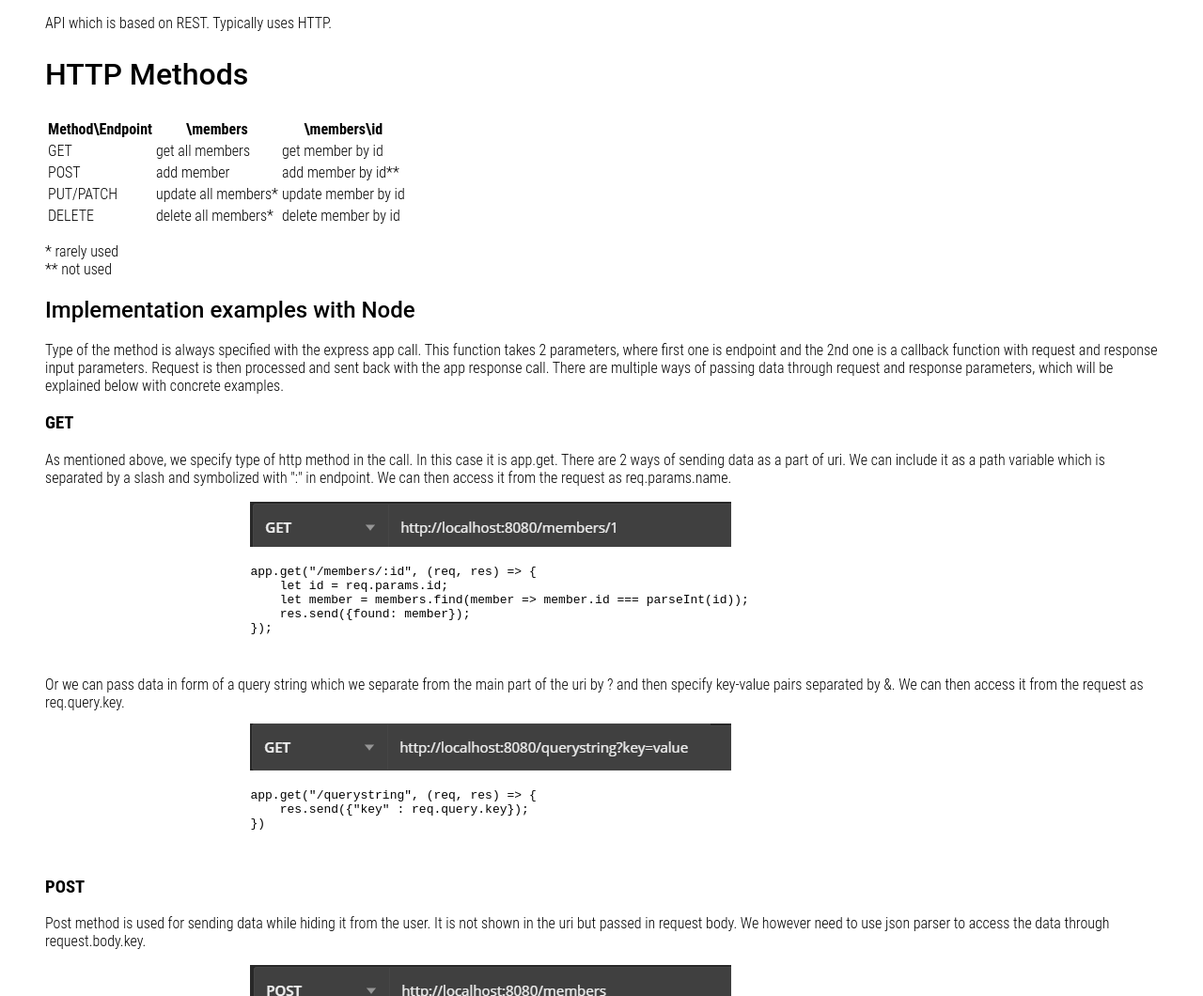
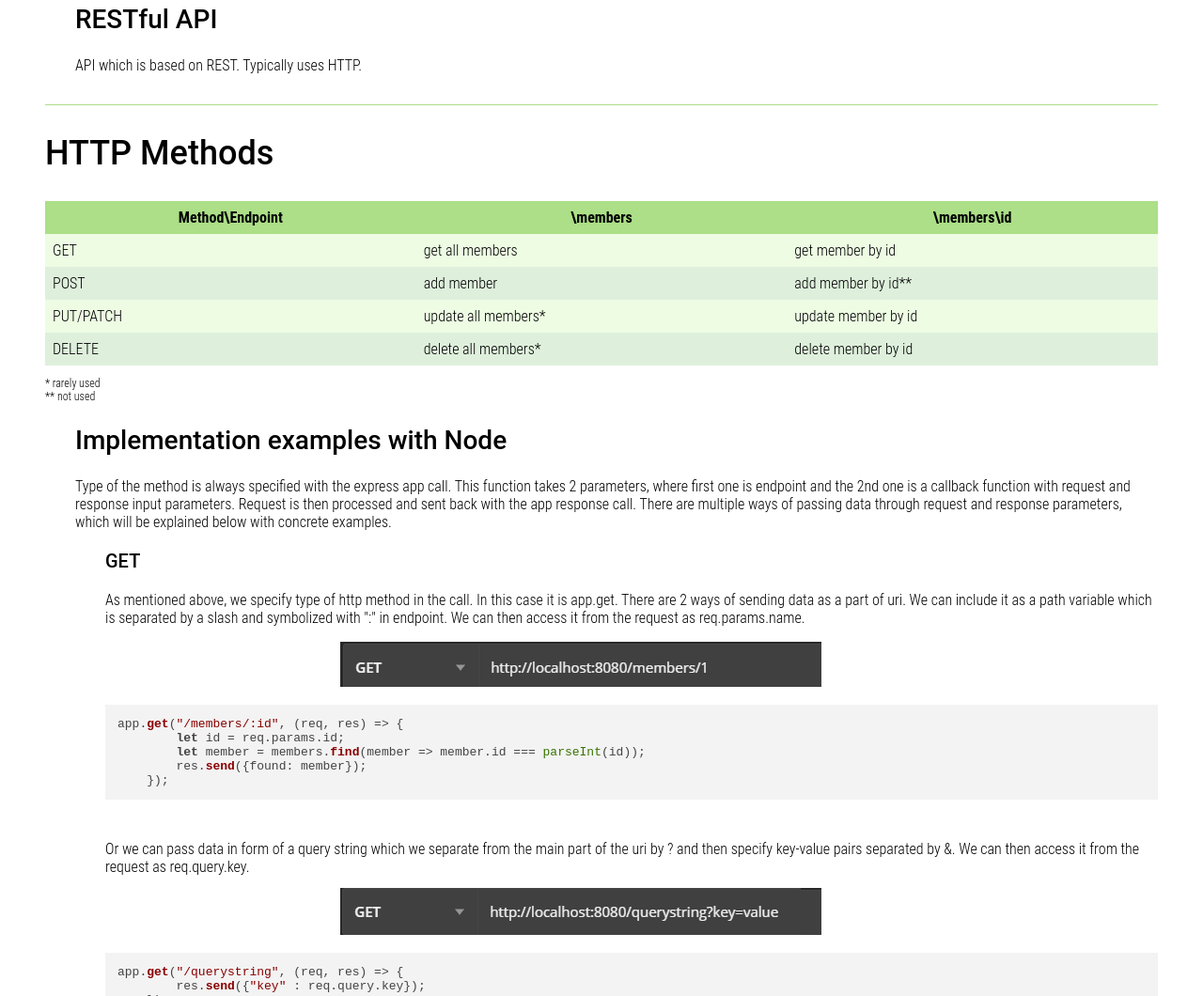
Before and after one commit to mana998/NodeJs_Dat19i_Elective_2021, a website: page 6._Mandatory_Assignment/public/http.html in a window 1280 px wide. Shown: the part 940-2000 px from the top of the page at 94% size. Drawn offline with nearby package versions, Linux system fonts and the light colour scheme.

Commit message:
Added more css

```diff
--- a/6._Mandatory_Assignment/public/css/styles.css
+++ b/6._Mandatory_Assignment/public/css/styles.css
@@ -6,6 +6,8 @@
 html, body {
     margin: 0;
     padding: 0;
+    height: 100%;
+    display: inline-block;
 }
 
 /*Menu*/
@@ -68,34 +70,46 @@ footer {
     text-align: center;
     height: 4em;
     line-height: 4em;
+    margin-top: -4em;
 }
-
 
 /*General*/
 main {
     margin: 1em;
-    padding: 4em 2em 1em;
+    padding: 4em 2em 6em;
     font-family: 'Roboto Condensed';
     font-weight: 300;
-    height: 100%;
+}
+.content {
+    display: inline-block;
+    min-height: 100%;
+    max-width: 100%;
 }
 
 h1 {
     font-family: 'Roboto';
     font-weight: 550;
-    font-size: 2em;
+    font-size: 2.25em;
 }
 
 h2 {
     font-family: 'Roboto';
     font-weight: 500;
+    font-size: 1.75em;
+}
+
+h3 {
+    font-family: 'Roboto';
+    font-weight: 450;
+    font-size: 1.25em;
 }
 
 .half {
     width: 48%;
     display: inline;
     padding: 1%;
-    margin-block: 0;
+    margin-block-start: 0;
+    margin-block-end: 0;
 }
 
 .right{
@@ -105,3 +119,63 @@ h2 {
 .left {
     float: left;
 }
+
+.minor {
+    padding-left: 2em;
+}
+
+.major {
+    border-bottom: #ACDF87 solid 1px;
+    padding-bottom: 1em;
+}
+
+.major:last-child {
+    border-bottom: none;
+}
+
+.postman {
+    display: inline-block;
+    width: 100%;
+}
+
+.comment {
+    font-size: 0.75em;
+}
+
+/*tables*/
+table {
+    border-collapse: collapse;
+    width: 100%;
+    table-layout:fixed;
+}
+
+.first-column {
+    width: 10%;
+}
+
+td, th{
+    border-bottom: none;
+    padding: 0.5em;
+    overflow: hidden;
+    text-overflow: ellipsis;
+    word-wrap: break-word;
+}
+
+th {
+    background-color: #ACDF87;
+}
+
+.build td:first-child {
+    background-color: #ACDF87;
+    overflow: hidden;
+    text-overflow: ellipsis;
+    word-wrap: break-word;
+}
+
+tr:nth-child(odd){
+    background-color: #edfce3;
+}
+
+tr:nth-child(even){
+    background-color: #def0dc;
+}
--- a/6._Mandatory_Assignment/public/http.html
+++ b/6._Mandatory_Assignment/public/http.html
@@ -6,9 +6,13 @@
     <meta name="viewport" content="width=device-width, initial-scale=1.0">
     <title>Http</title>
     <link rel="stylesheet" type="text/css" href="./css/styles.css"/>
+    <link rel="stylesheet" href="//cdnjs.cloudflare.com/ajax/libs/highlight.js/10.6.0/styles/default.min.css">
 </head>
 <body>
     <script src="https://ajax.googleapis.com/ajax/libs/jquery/3.6.0/jquery.min.js"></script>
+    <script src="https://cdnjs.cloudflare.com/ajax/libs/highlight.js/10.6.0/highlight.min.js"></script>
+    <script>hljs.highlightAll();</script>
+    <div class="content">
         <main>
             <section class="major">
                 <h1>Rest API</h1>
@@ -61,7 +65,7 @@
             </section>
             <section class="major">
                 <h1>HTTP Methods</h1>
-            <table>
+                <table class="api">
                     <thead>
                         <tr>
                             <th>Method\Endpoint</th>
@@ -106,23 +110,19 @@
                             and symbolized with ":" in endpoint. We can then access it from the request as req.params.name.
                             <pre>
                                 <img src="img/get_path.png" alt="get path variable example">
-                            <code>
-                            app.get("/members/:id", (req, res) => {
+    <code>app.get("/members/:id", (req, res) => {
         let id = req.params.id;
         let member = members.find(member => member.id === parseInt(id));
         res.send({found: member});
-                            });
-                            </code>
+    });</code>
                             </pre>
                             Or we can pass data in form of a query string which we separate from the main part of the uri by ? and then specify key-value pairs separated by &.
                             We can then access it from the request as req.query.key.
                             <pre>
                                 <img src="img/get_qs.png" alt="get querystring example">
-                            <code>
-                            app.get("/querystring", (req, res) => {
+    <code>app.get("/querystring", (req, res) => {
         res.send({"key" : req.query.key});
-                            })
-                            </code>
+    })</code>
                             </pre>
                         </p>
                     </section>
@@ -132,19 +132,17 @@
                             We however need to use json parser to access the data through request.body.key.
                             <pre>
                                 <img src="img/post_body.png" alt="post body example">
-                            <code>
-                                app.use(express.json());
+    <code>app.use(express.json());
     app.post("/members", (req, res) => {
         let member = new Member(id++, req.body.username, req.body.candies);
         res.send({messsage: "Member has been added", member: member});
-                                });
-                            </code>
+    });</code>
                             </pre>
                         </p>
                     </section>
                 </section>
             </section>
-        <section class="major">
+            <section class="major postman">
                 <h1>Postman</h1>
                 <p>Tool used for sending HTTP requests to the server. As our web browser is able to send only get requests by changing uri, it is a helpful tool for testing purposes. We can specify type of the request, path variables or query string and get a response with data back.</p>
                 <img src="img/postman_full.png" alt="postman get request attributes" class="half left">
@@ -153,6 +151,7 @@
                 <p class="half right">Sometimes we need to specify also body of the request. For example when using post or put/patch methods. Postman makes it easy for us and lets us write our own body, which will be sent together with request. We have also several types of data available. At the bottom, we can again see the response body from the server.</p>
             </section>
         </main>
+    </div>
     <script src="./js/scripts.js"></script>
 </body>
 </html>
```
Also changed, not shown: 6._Mandatory_Assignment/public/index.html (+13 -2 lines), 6._Mandatory_Assignment/public/javascript.html (+13 -16 lines), 6._Mandatory_Assignment/public/jquery.html (+6 -1 lines), 6._Mandatory_Assignment/public/json.html (+5 -0 lines). Lines whose indentation alone changed are shown as unchanged.
